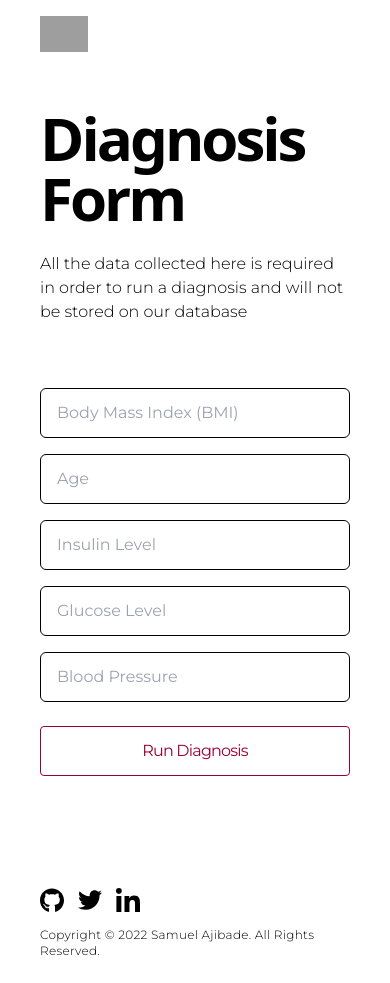
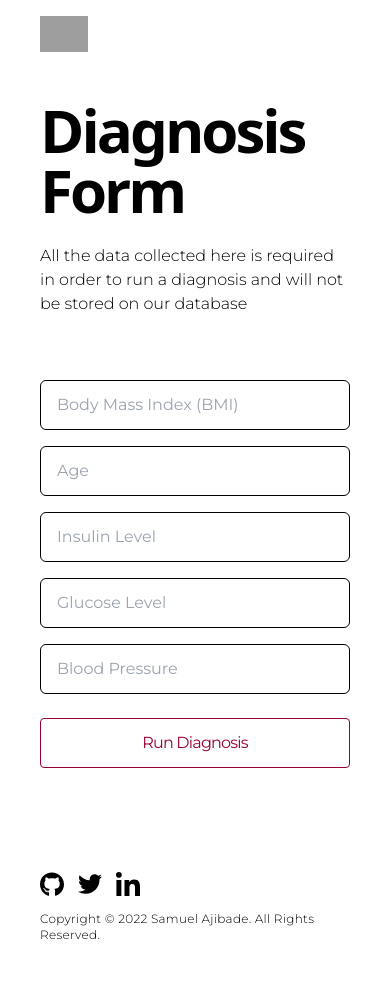
Before and after one commit to AjibsBaba/diabetes-diagnosis, a Flask app: page /predict in a window 390 px wide. After the commit the page ends 939 px from the top, so only its background shows below. Run offline with Flask 2, Linux system fonts and the light colour scheme; parts of the project's set-up code (start-up, migrations or seed data) failed here and were passed over; some libraries are stand-ins or nearby versions; grey boxes are pictures that could not be loaded.

Commit message:
refactored code

```diff
--- a/templates/test.html
+++ b/templates/test.html
@@ -1,6 +1,6 @@
 {% extends 'base.html' %}
 {% block content %}
-    <div class="sm:px-24 sm:py-32 px-10 py-10">
+    <div class="sm:px-24 sm:py-32 px-10 py-8">
         <h2 class="font-sans tracking-tighter text-black text-6xl sm:text-7xl font-extrabold">Diagnosis Form</h2>
         <p class="mt-6 font-light sm:w-2/3">All the data collected here is required in order to run a diagnosis and
             will not be stored on our database</p>
```
